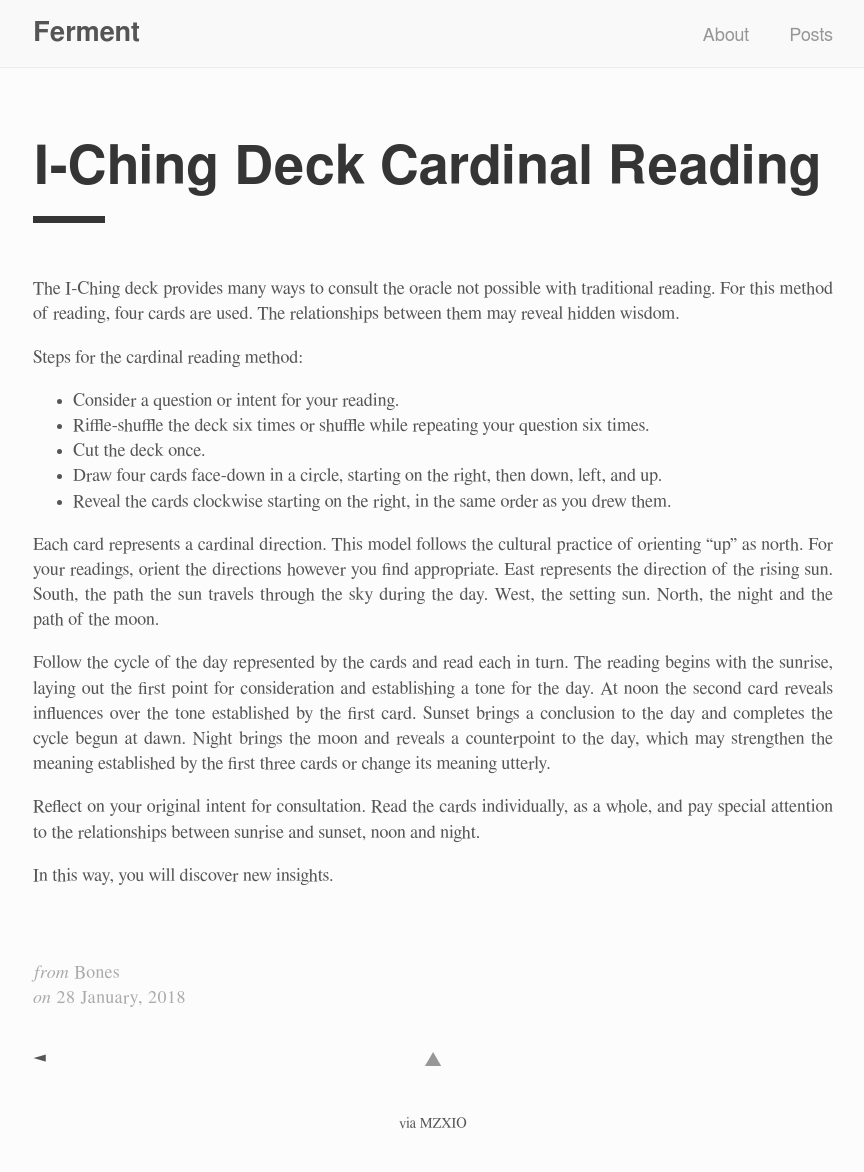
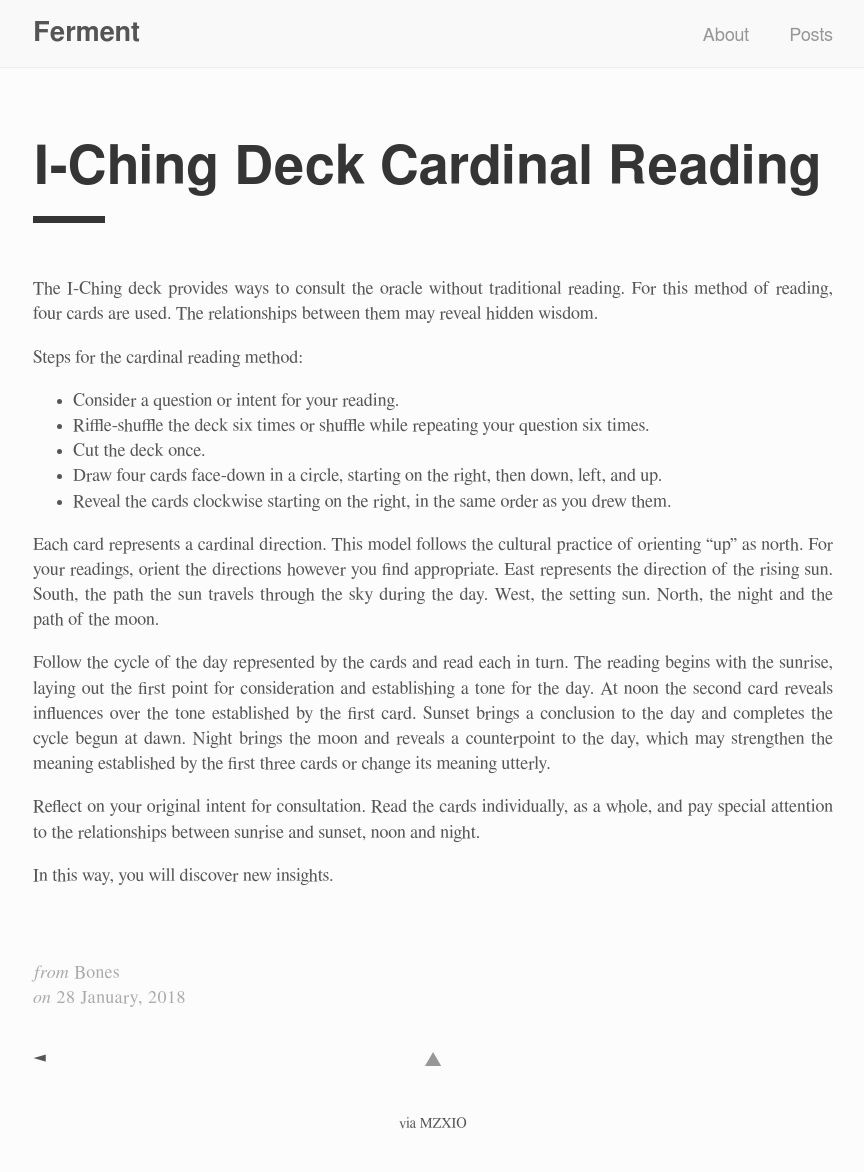
Before and after one commit to viablue/ferment, a Jekyll site: the page built from _posts/2018-01-28-i-ching-deck-cardinal-reading.md, in a window 1280 px wide. Shown: the whole page, without its empty margins (207-1071 px from the left). Built offline with Jekyll 4.4.1, drawn with Linux system fonts in a browser that asks for light colours.

Commit message:
less wordy cardinal intro

```diff
--- a/_posts/2018-01-28-i-ching-deck-cardinal-reading.md
+++ b/_posts/2018-01-28-i-ching-deck-cardinal-reading.md
@@ -4,7 +4,7 @@ title: "I-Ching Deck Cardinal Reading"
 category: "Card Games"
 ---
 
-The I-Ching deck provides many ways to consult the oracle not possible with traditional reading. For this method of reading, four cards are used. The relationships between them may reveal hidden wisdom.
+The I-Ching deck provides ways to consult the oracle without traditional reading. For this method of reading, four cards are used. The relationships between them may reveal hidden wisdom.
 
 Steps for the cardinal reading method:
 
```
